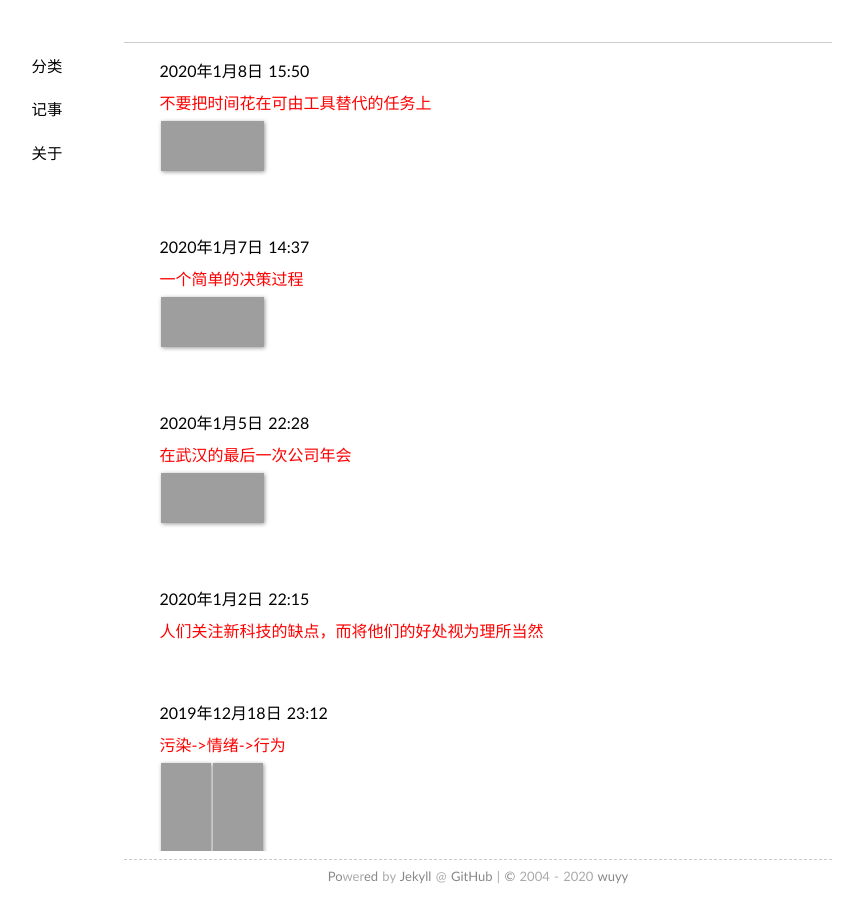
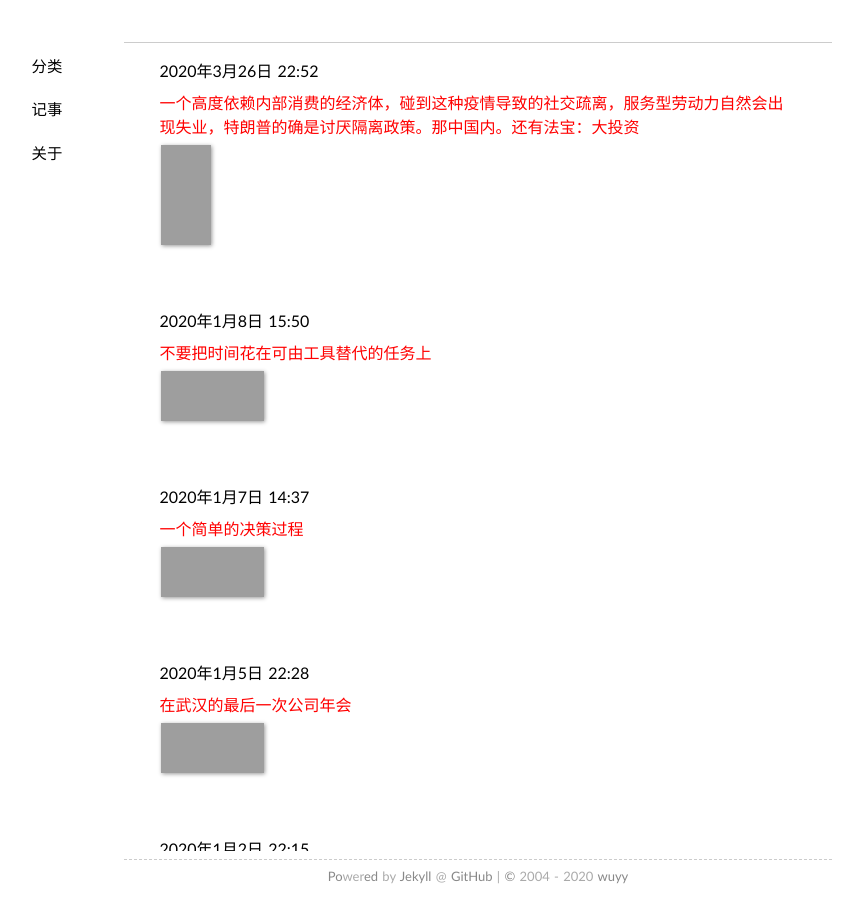
Before and after one commit to wuyy2007/wanguolin.github.io, a Jekyll site: the page built from tlog/index.md, in a window 1280 px wide. Shown: the top 923 px of the page, without its empty margins (162-1025 px from the left). Built offline with Jekyll 4.4.1, drawn with Linux system fonts in a browser that asks for light colours; nearby versions of some CDN libraries; some web fonts are replaced; grey boxes are pictures that could not be loaded.

Commit message:
Update index.md

```diff
--- a/tlog/index.md
+++ b/tlog/index.md
@@ -110,6 +110,24 @@ comments: no
 
 	<div class="panel-body" style="height: 800px; width: 708px; overflow-y:scroll">
 	<div style="border: 1px  #000000; width: 90%; margin: 0 auto;">
+
+
+
+
+			<span  class = "space">
+			<p>2020年3月26日 22:52</p>
+			<font  color="red">一个高度依赖内部消费的经济体，碰到这种疫情导致的社交疏离，服务型劳动力自然会出现失业，特朗普的确是讨厌隔离政策。那中国内。还有法宝：大投资</font>
+			<div class="over"></div><!--背景层-->
+			<div class="logoImg amplifyImg"><!--注意：此处的amlifyImg不可少-->
+			<table>
+			<tr>
+			<td><img src="https://raw.githubusercontent.com/wuyy2007/resouce/master/webcontentpic/useue.jpg" height="100" width="50" margin="5" /></td>
+
+			</tr>
+			</table>
+			</div>
+		</span>
+
 
 
 			<span  class = "space">
```
